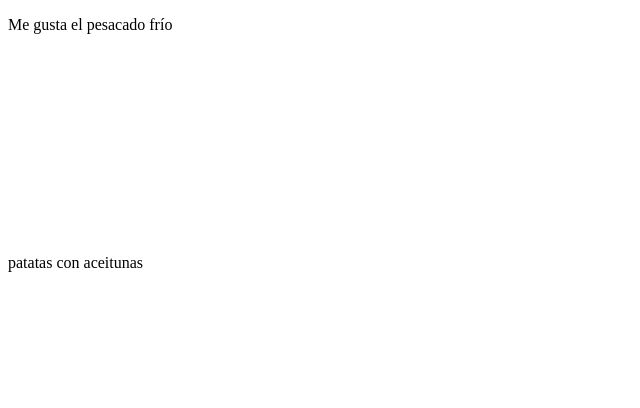
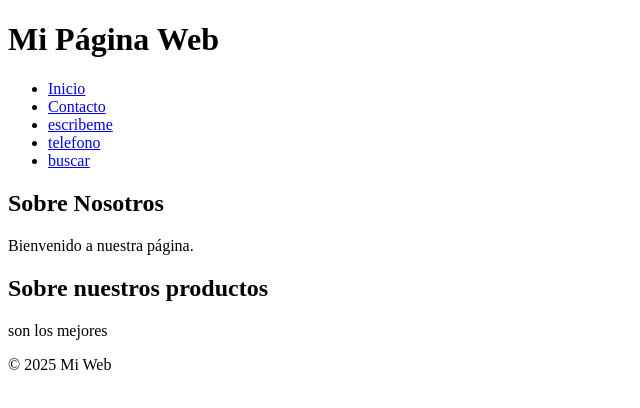
Before and after one commit to lilolay69/fdweb, a plain HTML site: page index.html in a window 1280 px wide. Shown: the whole page, without its empty margins (0-640 px from the left). Drawn offline with Linux system fonts and the light colour scheme.

Commit message:
nuevo body

```diff
--- a/index.html
+++ b/index.html
@@ -4,21 +4,40 @@
     <meta charset="UTF-8">
     <meta name="viewport" content="width=device-width, initial-scale=1.0">
     <title>paginamolona</title>
+    <meta name="description" content="Aprende HTML y desarrollo web con las mejores prácticas." />
+    <meta name="keywords" content="HTML, CSS, desarrollo web, SEO, accesibilidad" />
+    <meta name="author" content="LucíaSanz" />
+    <meta name="robots" content="index, follow" />
 </head>
 <body>
-  <p id="saludo">Me gusta el pesacado frío</p>
-  <p>&nbsp;</p>
-  <p>&nbsp;</p>
-  <p>&nbsp;</p>
-  <p>&nbsp;</p>
-  <p>&nbsp;</p>
-  <p>&nbsp;</p>
-  <p id="pollo">patatas con aceitunas</p>
-  <p>&nbsp;</p>
-  <p>&nbsp;</p>
-  <p>&nbsp;</p>
-  <p>&nbsp;</p>
-  <p>&nbsp;</p>
-  <p>&nbsp;</p>
+  <header>
+    <h1>Mi Página Web</h1>
+    <nav>
+        <ul>
+            <li><a href="#inicio">Inicio</a></li>
+            <li><a href="#productos">Contacto</a></li>
+            <li><a href="mailto:sanzmartinezdesalinas2@gmail.com">escribeme</a></li>
+            <li><a href="tel://:+603398663">telefono</a></li>
+            <li><a target="_blank"href="https://es.search.yahoo.com">buscar</a></li>
+        </ul>
+    </nav>
+</header>
+
+<main>
+    <section id="inicio">
+        <h2>Sobre Nosotros</h2>
+        <p>Bienvenido a nuestra página.</p>
+    </section>
+
+</main>
+<section id="productos">
+  <h2>Sobre nuestros productos</h2>
+  <p>son los mejores</p>
+</section>
+
+<footer>
+    <p>&copy; 2025 Mi Web</p>
+</footer>
+</body>
 </body>
 </html>
```
Also changed, not shown: cachos/index.html (added, +14 -0 lines), css/index.css (added).
